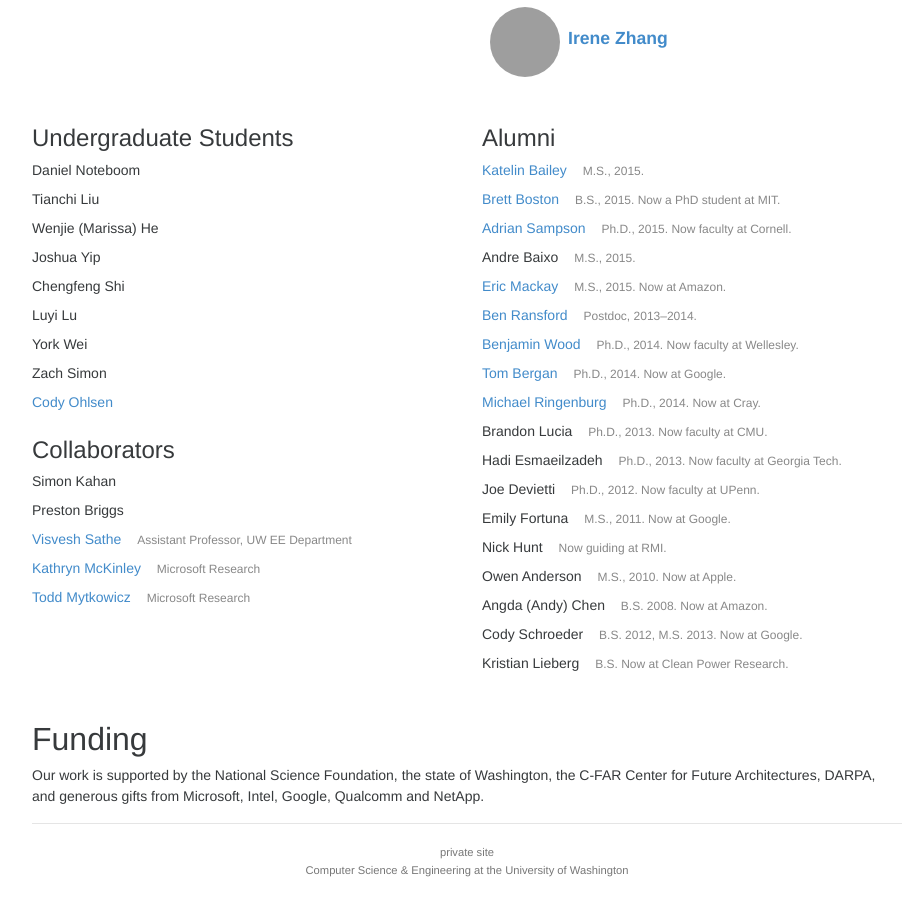
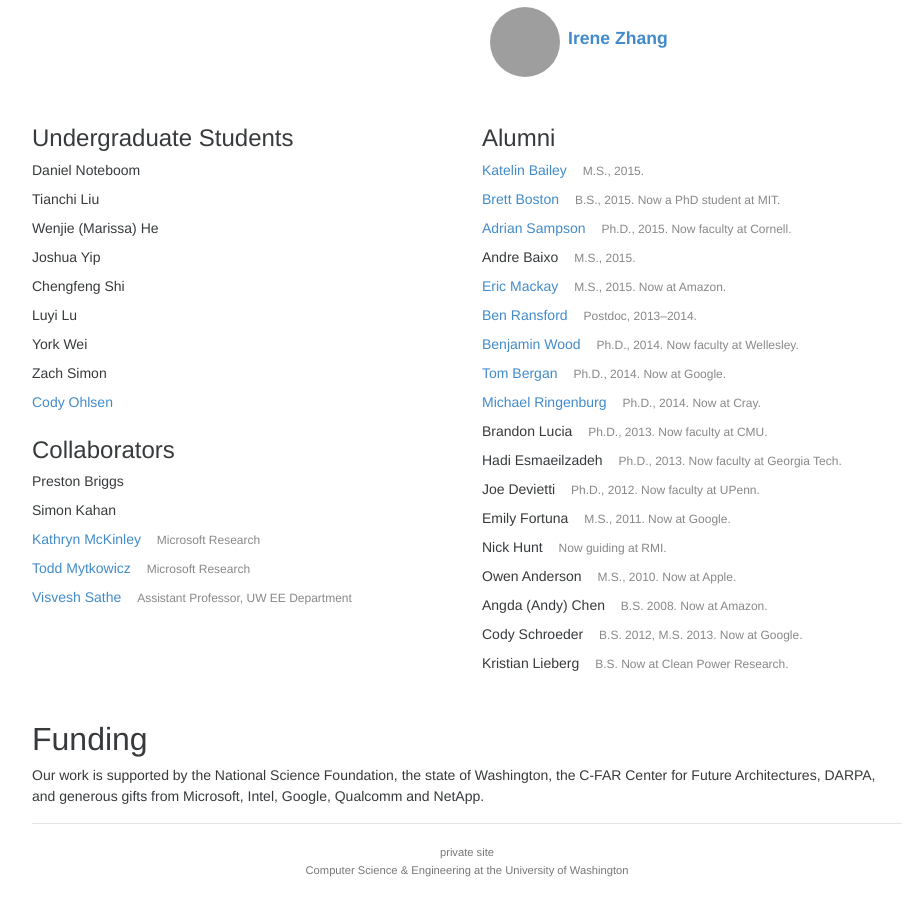
Before and after one commit to uwsampa/sampa-public, a Jekyll site: the page built from index.html, in a window 1280 px wide and 900 px high, scrolled down 2629 px. Shown: the whole window, without its empty margins (173-1078 px from the left). Built offline with Jekyll 4.4.1, drawn with Linux system fonts in a browser that asks for light colours; nearby versions of some CDN libraries; Markdown is read by kramdown in place of the engine named in the settings; some of the changed lines change nothing that is shown; grey boxes are pictures that could not be loaded.

Commit message:
alphabetical

```diff
--- a/_data/people.yml
+++ b/_data/people.yml
@@ -265,7 +265,6 @@ yorkw:
 zbsimon:
     display_name: Zach Simon
     role: ugrad
-
 codyohl:
     display_name: Cody Ohlsen
     role: ugrad
@@ -275,17 +274,12 @@ codyohl:
 
 # Collaborators
 
+preston:
+    display_name: Preston Briggs
+    role: collab
 skahan:
     display_name: Simon Kahan
     role: collab
-preston:
-    display_name: Preston Briggs
-    role: collab
-visvesh:
-    display_name: Visvesh Sathe
-    role: collab
-    webpage: http://www.ee.washington.edu/people/faculty/sathe/
-    bio: "Assistant Professor, UW EE Department"
 mckinley:
     display_name: Kathryn McKinley
     role: collab
@@ -296,3 +290,8 @@ toddm:
     role: collab
     webpage: http://research.microsoft.com/en-us/people/toddm/
     bio: "Microsoft Research"
+visvesh:
+    display_name: Visvesh Sathe
+    role: collab
+    webpage: http://www.ee.washington.edu/people/faculty/sathe/
+    bio: "Assistant Professor, UW EE Department"
```
